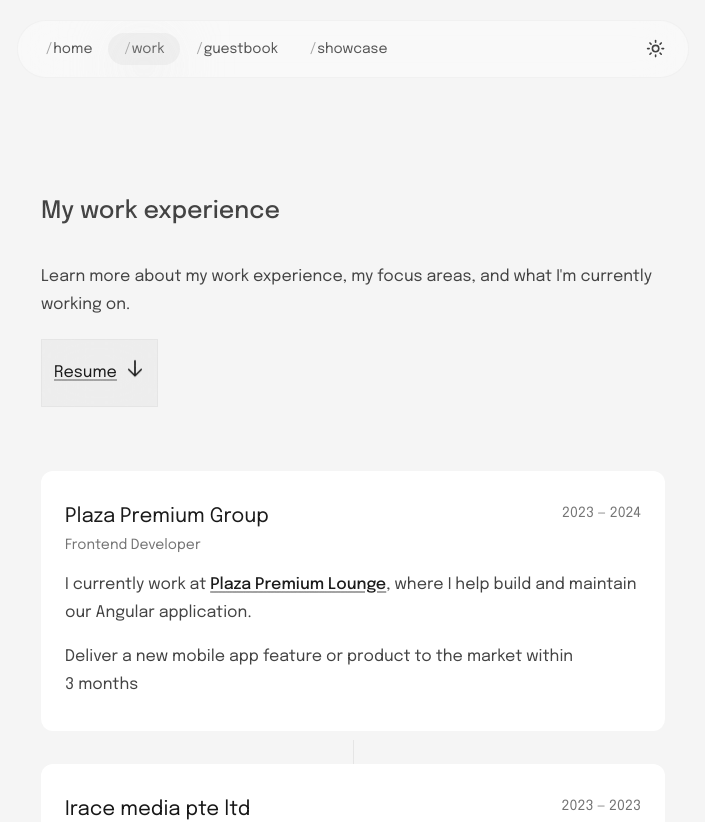
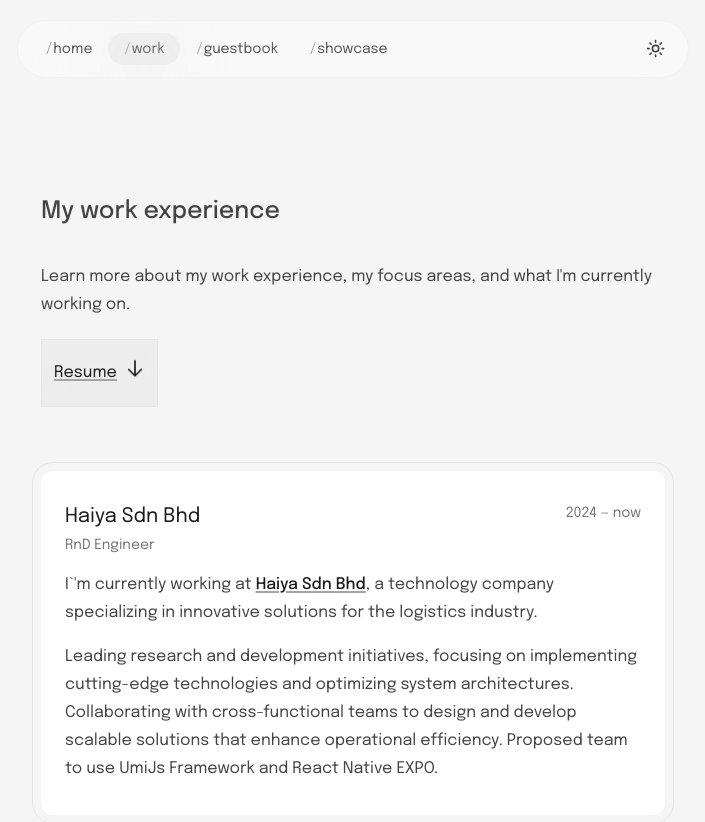
Before and after one commit to charles5991/charlesDev, a Next.js app: page /work in a window 1280 px wide. Shown: the top 822 px of the page, without its empty margins (287-992 px from the left). Built offline with nearby package versions, Linux system fonts and the light colour scheme.

Commit message:
new update

```diff
--- a/app/work/components/jobs.tsx
+++ b/app/work/components/jobs.tsx
@@ -14,7 +14,7 @@
 import { AnimatePresence, MotionProps, motion } from "framer-motion"
 import React from "react"
 
-const jobs: Job[] = [plaza, irace, firstpavilion, rakuten, haiya]
+const jobs: Job[] = [haiya, plaza, irace, firstpavilion, rakuten]
 
 export function Jobs() {
    return (
--- a/app/work/data.tsx
+++ b/app/work/data.tsx
@@ -21,6 +21,7 @@
             cutting-edge technologies and optimizing system architectures.
             Collaborating with cross-functional teams to design and develop
             scalable solutions that enhance operational efficiency.
+            Proposed team to use UmiJs Framework and React Native EXPO.
          </span>
       </>
    ),
@@ -41,7 +42,7 @@
          <br />
          <span className="mt-4 block">
             Deliver a new mobile app feature or product to the market within 3
-            months
+            months. Revamp with using latest Flutter technology
          </span>
       </>
    ),
```
